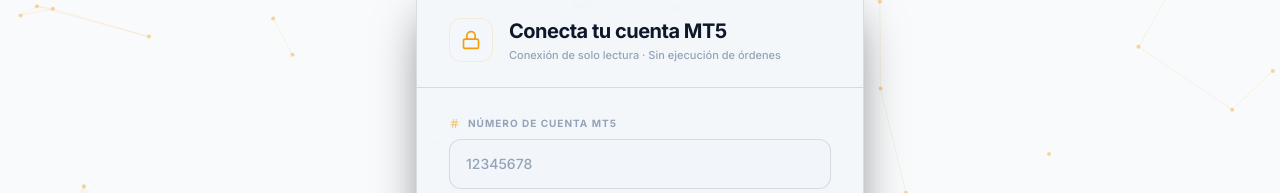
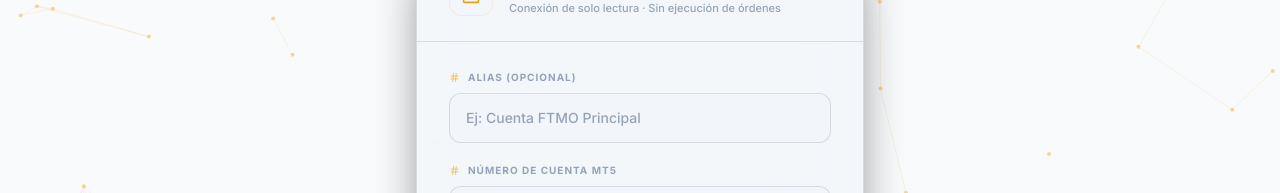
Before and after one commit to inzolito/iam, a Next.js app in the folder Analytica/frontend/: page /connect in a window 1280 px wide. Shown: the part 149-342 px from the top of the page. Built offline with nearby package versions, Linux system fonts and the light colour scheme; no server answers.

Commit message:
feat: add alias field to account linking

```diff
--- a/Analytica/frontend/src/app/connect/page.tsx
+++ b/Analytica/frontend/src/app/connect/page.tsx
@@ -155,6 +155,7 @@
   const [accountNumber, setAccountNumber] = useState("");
   const [brokerServer, setBrokerServer] = useState("");
   const [password, setPassword] = useState("");
+  const [alias, setAlias] = useState("");
   const [showPassword, setShowPassword] = useState(false);
 
   const [isLoading, setIsLoading] = useState(false);
@@ -181,6 +182,7 @@
           investor_password: password,
           currency: "USD",
           balance_initial: 0,
+          alias: alias || undefined,
         }),
       });
       if (!res.ok) {
@@ -234,6 +236,21 @@
               </div>
 
               <form onSubmit={handleSubmit} className="px-8 py-7 space-y-5">
+                {/* Alias */}
+                <div className="space-y-2">
+                  <label className="text-[10px] font-bold text-slate-500 uppercase tracking-widest flex items-center gap-2">
+                    <Hash size={11} className="text-amber-500/60" />
+                    Alias (opcional)
+                  </label>
+                  <input
+                    type="text"
+                    placeholder="Ej: Cuenta FTMO Principal"
+                    value={alias}
+                    onChange={(e) => setAlias(e.target.value)}
+                    className={inputClass}
+                  />
+                </div>
+
                 {/* Account number */}
                 <div className="space-y-2">
                   <label className="text-[10px] font-bold text-slate-500 uppercase tracking-widest flex items-center gap-2">
```
Also changed, not shown: 2 other files (tests, documents, lock files or other folders).
